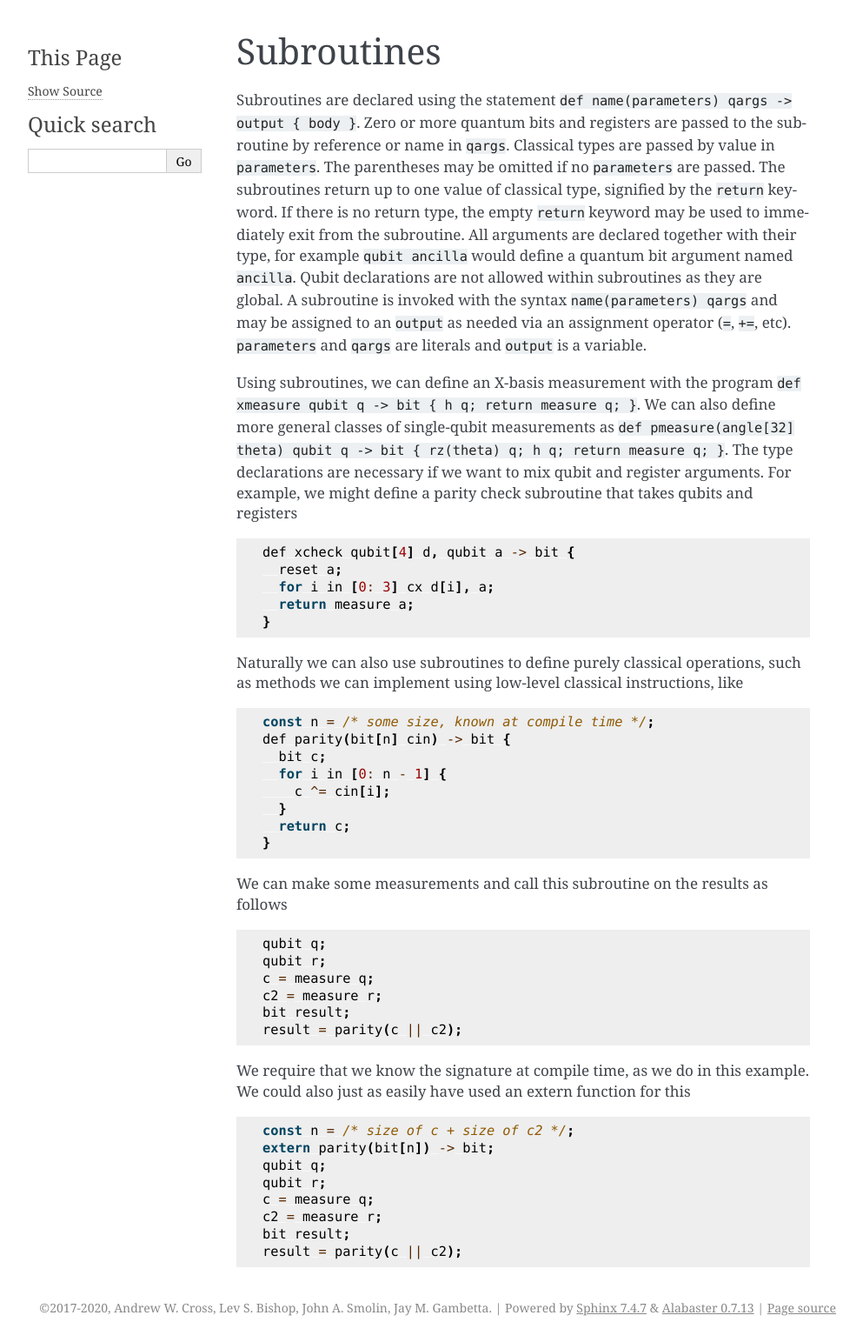
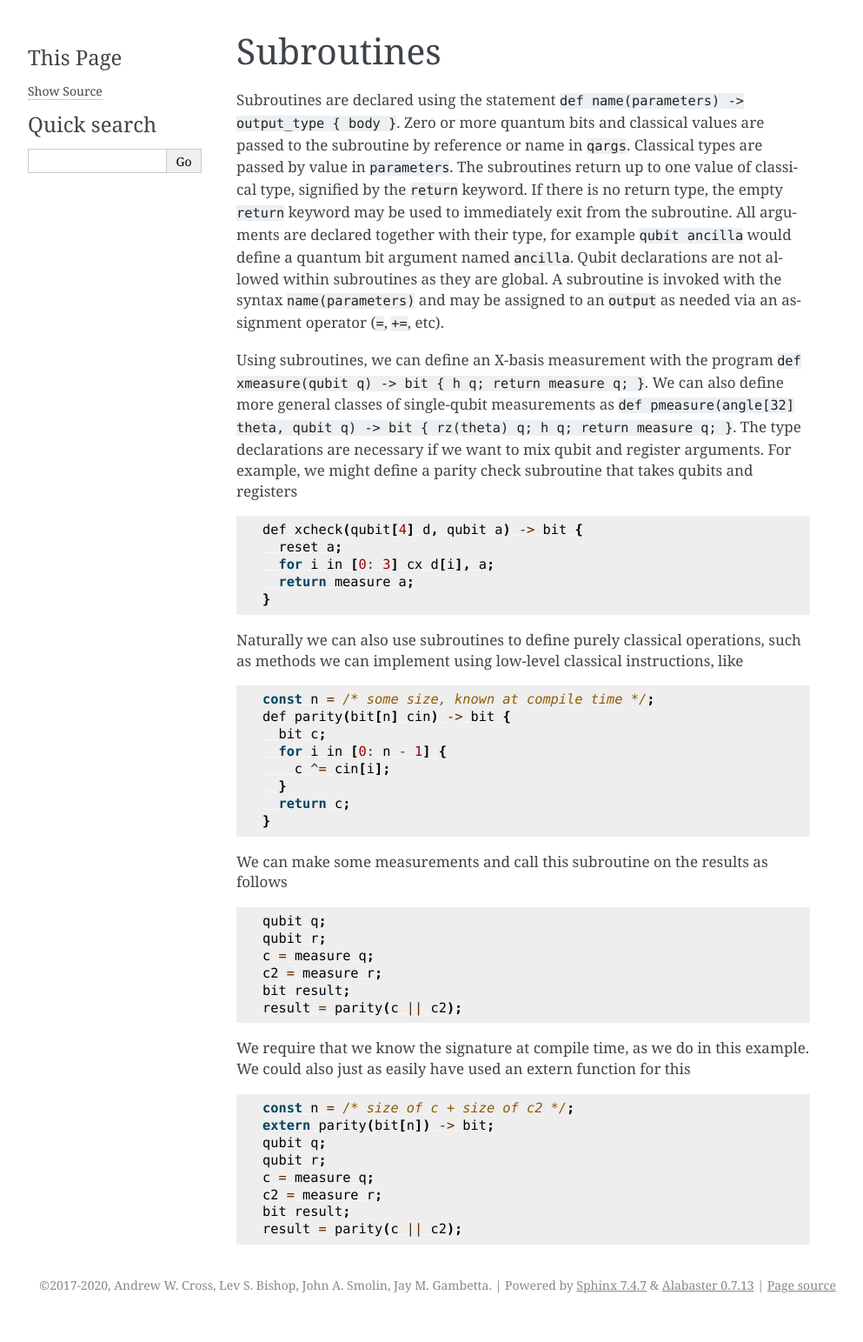
Before and after one commit to openqasm/openqasm, a Sphinx documentation site: the page built from source/language/subroutines.rst, in a window 1280 px wide. Shown: the whole page at 87% size, without its empty margins (148-1141 px from the left). Built offline with Sphinx 7.4.7, drawn with Linux system fonts in a browser that asks for light colours; pages that are not in the unit, such as notebooks, are missing from menus; after the commit the page ends 1517 px from its top, so only the background shows below that.

Commit message:
Correct spec examples of subroutine definitions
The specification still had the old form of subroutine definitions
listed, where qubit arguments were specified separately to the classical
ones.  This was outdated by commit cc9bbc7, and this commit brings the
spec in line with both the grammar and the paper.

```diff
--- a/source/language/subroutines.rst
+++ b/source/language/subroutines.rst
@@ -1,32 +1,30 @@
 Subroutines
 ===========
 
-Subroutines are declared using the statement ``def name(parameters) qargs -> output { body }``.
+Subroutines are declared using the statement ``def name(parameters) -> output_type { body }``.
 Zero or more quantum bits
-and registers are passed to the subroutine by reference or name in ``qargs``.
-Classical types are passed by value in ``parameters``. The parentheses may be omitted if no
-``parameters`` are passed. The subroutines return up to one value of classical type, signified by the
+and classical values are passed to the subroutine by reference or name in ``qargs``.
+Classical types are passed by value in ``parameters``.
+The subroutines return up to one value of classical type, signified by the
 ``return`` keyword. If there is no return type, the empty ``return``
 keyword may be used to immediately exit from the subroutine. All arguments are declared together
 with their type, for example ``qubit ancilla`` would define a quantum bit argument named ``ancilla``.
 Qubit declarations are not allowed within subroutines as they are global. A subroutine
-is invoked with the syntax ``name(parameters) qargs`` and may be assigned to an ``output`` as
-needed via an assignment operator (``=``, ``+=``, etc). ``parameters`` and ``qargs`` are literals
-and ``output`` is a variable.
+is invoked with the syntax ``name(parameters)`` and may be assigned to an ``output`` as
+needed via an assignment operator (``=``, ``+=``, etc).
 
 Using subroutines, we can define an X-basis measurement with the program
-``def xmeasure qubit q -> bit { h q; return measure q; }``.
+``def xmeasure(qubit q) -> bit { h q; return measure q; }``.
 We can also define more general classes of single-qubit measurements
 as
-``def pmeasure(angle[32] theta) qubit q -> bit { rz(theta) q; h q; return
-measure q; }``.
+``def pmeasure(angle[32] theta, qubit q) -> bit { rz(theta) q; h q; return measure q; }``.
 The type declarations are necessary if we want to mix qubit and
 register arguments. For example, we might define a parity check
 subroutine that takes qubits and registers
 
 .. code-block:: c
 
-   def xcheck qubit[4] d, qubit a -> bit {
+   def xcheck(qubit[4] d, qubit a) -> bit {
      reset a;
      for i in [0: 3] cx d[i], a;
      return measure a;
```
